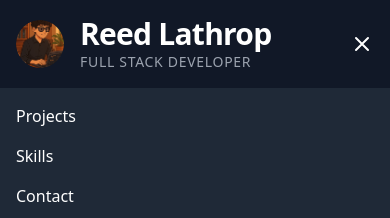
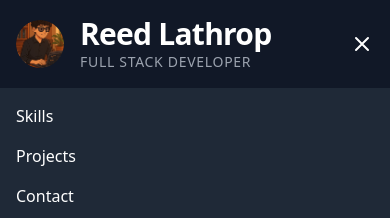
Before and after one commit to reedthedev13/Project-Portfolio, a React (Create React App) app: page / in a window 390 px wide. Both pictures are taken after a click on the button "Toggle menu". Shown: the top 218 px of the page. Built offline with nearby package versions, Linux system fonts and the light colour scheme.

Commit message:
changed mobile navbar

```diff
--- a/src/components/Header.js
+++ b/src/components/Header.js
@@ -100,18 +100,18 @@ const Header = () => {
       {menuOpen && (
         <nav className="sm:hidden bg-gray-800 px-4 py-4 space-y-4">
           <a
+            href="#skills"
+            className="block text-white hover:text-teal-400"
+            onClick={() => setMenuOpen(false)}
+          >
+            Skills
+          </a>
+          <a
             href="#projects"
             className="block text-white hover:text-teal-400"
             onClick={() => setMenuOpen(false)}
           >
             Projects
-          </a>
-          <a
-            href="#skills"
-            className="block text-white hover:text-teal-400"
-            onClick={() => setMenuOpen(false)}
-          >
-            Skills
           </a>
           <a
             href="#contact"
```
